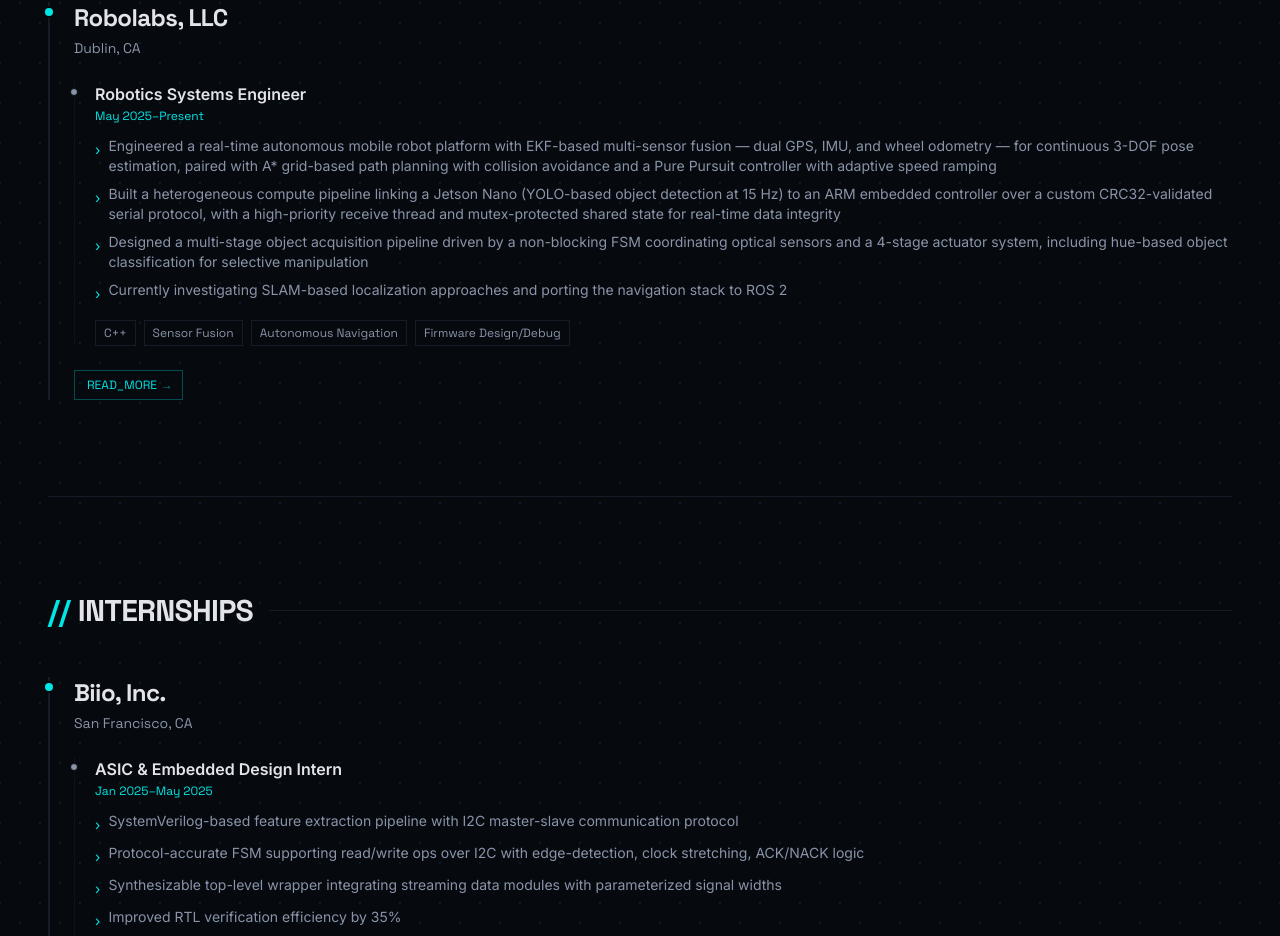
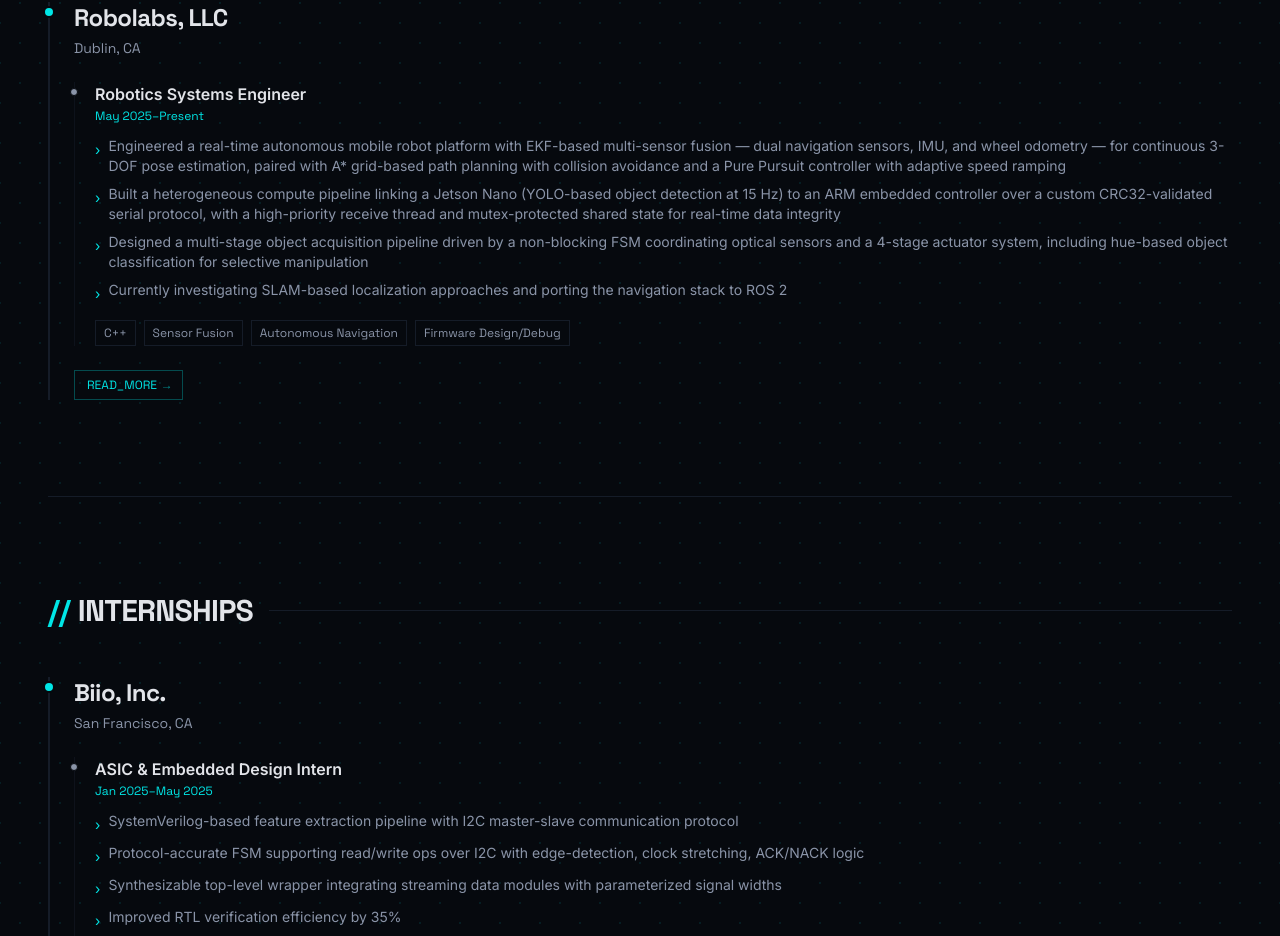
Before and after one commit to suryaa2902/Portfolio, a React (Vite) app: page / in a window 1280 px wide. Shown: the part 1657-2593 px from the top of the page. Built offline with nearby package versions, Linux system fonts and the light colour scheme.

Commit message:
Replace GPS with navigation sensors in Robolabs experience bullet

```diff
--- a/src/pages/home.tsx
+++ b/src/pages/home.tsx
@@ -107,7 +107,7 @@
                   title: "Robotics Systems Engineer",
                   date: "May 2025–Present",
                   bullets: [
-                    "Engineered a real-time autonomous mobile robot platform with EKF-based multi-sensor fusion — dual GPS, IMU, and wheel odometry — for continuous 3-DOF pose estimation, paired with A* grid-based path planning with collision avoidance and a Pure Pursuit controller with adaptive speed ramping",
+                    "Engineered a real-time autonomous mobile robot platform with EKF-based multi-sensor fusion — dual navigation sensors, IMU, and wheel odometry — for continuous 3-DOF pose estimation, paired with A* grid-based path planning with collision avoidance and a Pure Pursuit controller with adaptive speed ramping",
                     "Built a heterogeneous compute pipeline linking a Jetson Nano (YOLO-based object detection at 15 Hz) to an ARM embedded controller over a custom CRC32-validated serial protocol, with a high-priority receive thread and mutex-protected shared state for real-time data integrity",
                     "Designed a multi-stage object acquisition pipeline driven by a non-blocking FSM coordinating optical sensors and a 4-stage actuator system, including hue-based object classification for selective manipulation",
                     "Currently investigating SLAM-based localization approaches and porting the navigation stack to ROS 2"
```
